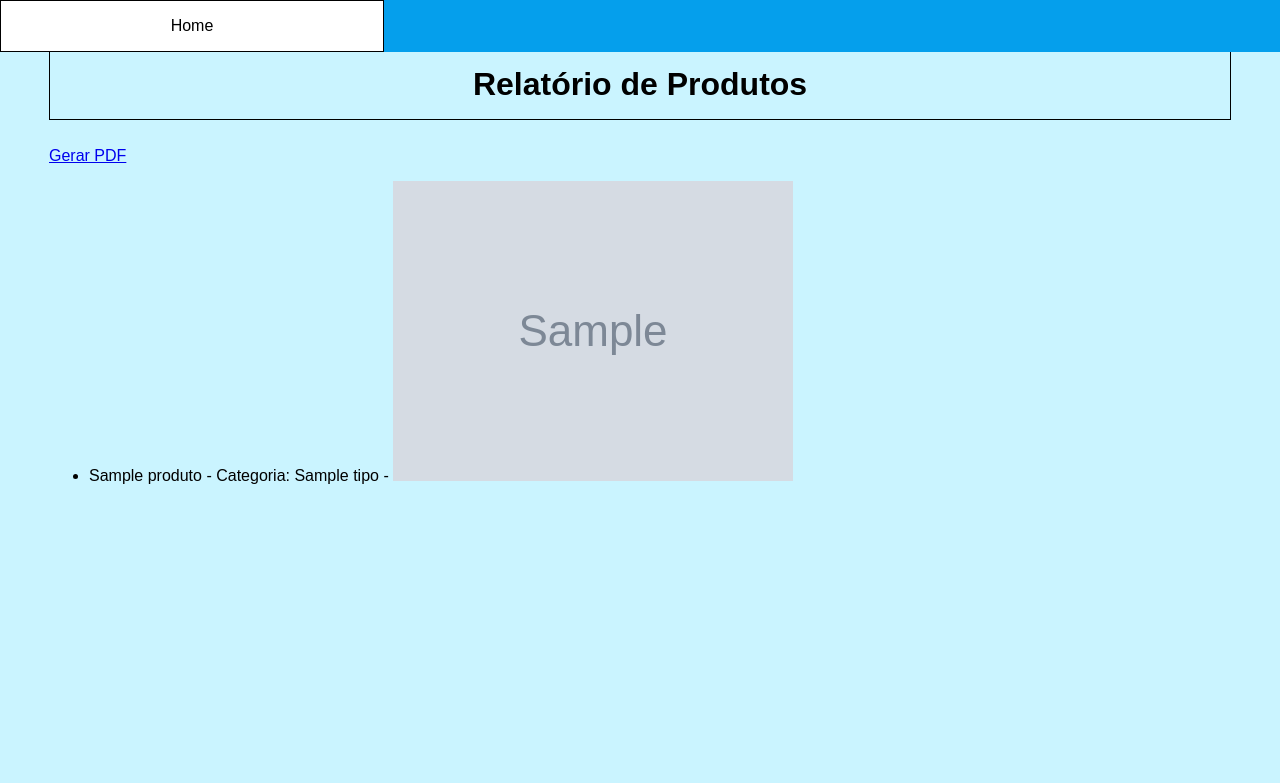
After one commit to FelipeMedeia/LeList1, a Django app: template usuario/templates/relatorio.html in a window 1280 px wide. The commit adds this page. Shown: the top 783 px of the page. Run offline with Django 3.2, Linux system fonts and the light colour scheme; the template is opened without the code that fills it: most values are stand-ins (such as "Sample title", 1, 10 or a date in 2020); grey boxes marked "Sample" are stand-in pictures.

Commit message:
commit gerar-pdf

```diff
--- a/usuario/templates/home.html
+++ b/usuario/templates/home.html
@@ -108,7 +108,7 @@
                 <a href="{% url 'produto'%}">Produtos</a>
             </li>
             <li>
-                <a href="{% url 'filter'%}">Relatório</a>
+                <a href="{% url 'relatorio'%}">Relatório</a>
             </li>
             <li>
                 <a href="{% url 'duvida' %}">Dúvida</a>
--- /dev/null
+++ b/usuario/templates/relatorio.html
@@ -0,0 +1,107 @@
+<head>
+    <style>
+        body {
+            justify-content: center;
+            font-family: Arial, helvetica, sans-serif;
+            background-color:#caf4ff;
+            margin: 16px;
+            padding: 33px;
+        }
+
+        #menu {
+            background-color: #059FEC;
+            position: fixed;
+            top: 0;
+            left: 0;
+            width: 100%;
+        }
+
+        #menu ul {
+            list-style-type: none;
+            margin: 0;
+            padding: 0;
+            overflow: hidden;
+            display: flex;
+            justify-content: left;
+        }
+
+        #menu li {
+            position: relative;
+            width: 30%;
+        }
+
+        #menu li a {
+            display: block;
+            color: black;
+            font-style: normal;
+            font-size: 16px;
+            text-align: center;
+            text-decoration: none;
+            padding: 16px;
+            border: 1px solid black;
+        }
+        #menu li a:hover {
+            background-color: white;
+        }
+
+        .gallery-container{
+             display: flex;
+             flex-wrap: wrap;
+             justify-content: space-evenly;
+             gap: 10vw;
+             padding: 0 5vw;
+             margin-block-end: 150px;
+        }
+        .gallery-items{
+             width: 340px;
+             height: 340px;
+
+        }
+        .gallery-items img{
+             margin-top: 20px;
+             width: 100%;
+             height: 100%;
+        }
+        .titulo{
+            color: black;
+            font-style: title;
+            font-size: 32px;
+            text-align: center;
+            text-decoration: none;
+            padding: 16px;
+            border: 1px solid black;
+        }
+        .container{
+             text-decoration:none;
+             display: block;
+             position: center;
+             font-family: arial;
+             font-style: normal;
+             color: #000;
+             font-weight: 500;
+             font-size: 23px;
+             margin-left:80px;
+        }
+    </style>
+</head>
+<body>
+    <div id="menu">
+        <ul>
+            <li>
+                <a href="{% url 'home'%}">Home</a>
+            </li>
+
+        </ul>
+    </div>
+    <div>
+        <h2 class="titulo">Relatório de Produtos</h2>
+    </div>
+    <form method="get" action="{% url 'gerar_pdf' %}">
+        <a href="{% url 'gerar_pdf' %}" target="_blank" class="btn btn-primary">Gerar PDF</a>
+    </form>
+    <ul>
+        {% for produto in produtos %}
+            <li>{{ produto.nome }} - Categoria: {{ produto.tipo }} - <img src="{{produto.foto.url}}"></li>
+        {% endfor %}
+    </ul>
+</body>
--- a/usuario/url.py
+++ b/usuario/url.py
@@ -12,7 +12,8 @@ urlpatterns = [
     path('home/filter', views.home, name='filter'),
     path('logout/', auth_views.LogoutView.as_view(), name='logout'),
     path('produto/', views.produto, name='produto'),
-    path('lista/', views.listar_produtos, name='lista'),
+    path('relatorio/', views.lista_de_produtos, name='relatorio'),
+    path('gerar_pdf/', views.gerar_pdf, name='gerar_pdf'),
     path('detalhes/<id>/', views.produto_detalhe),
     path('detalhes/excluir/<id>/', views.excluir_produto, name='excluir'),
     path('home/duvidas/', views.duvidas, name='duvida')
```
Also changed, not shown: usuario/templates/lista.html (deleted, +0 -101 lines), usuario/views.py (+43 -0 lines).
